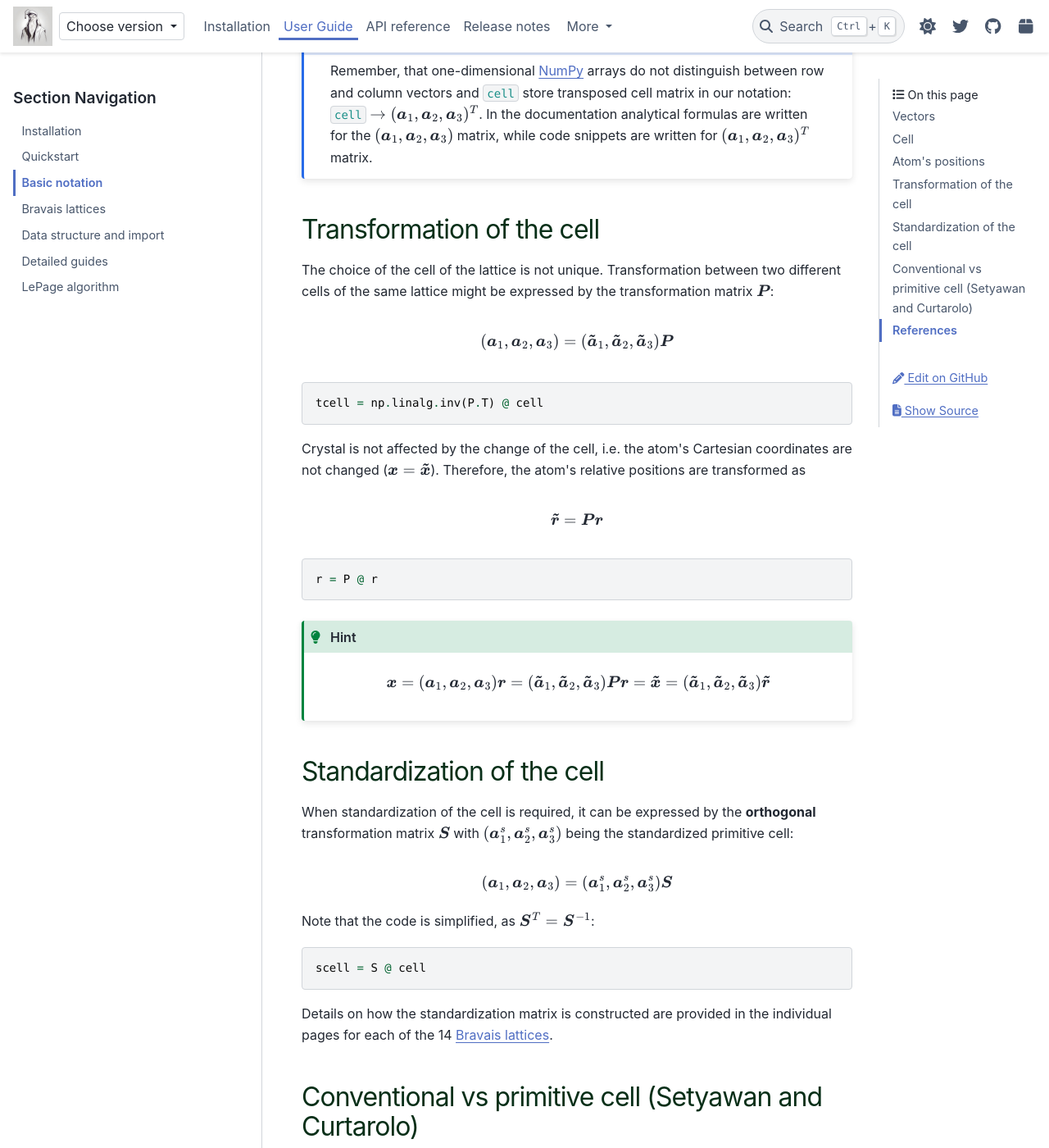
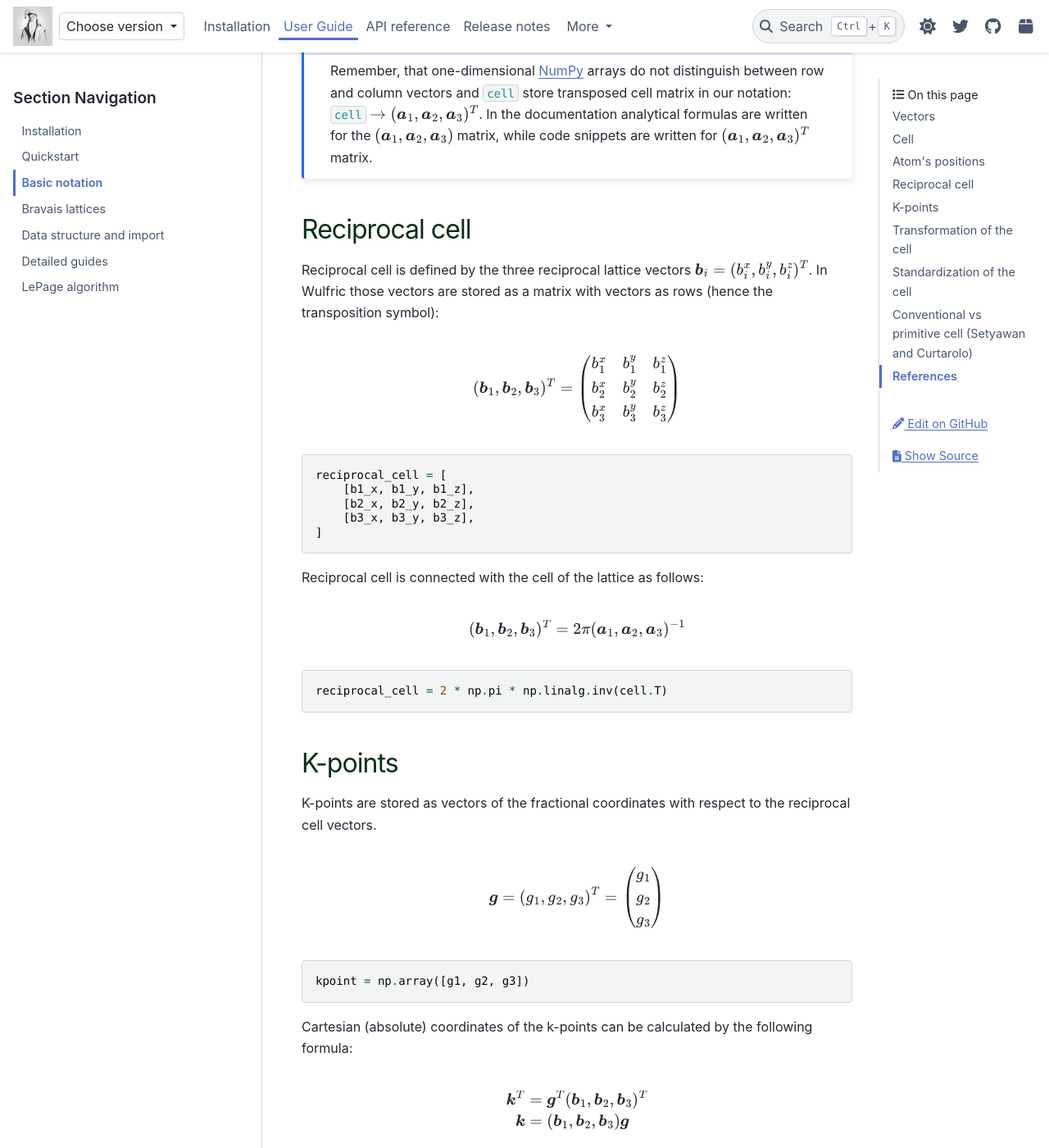
Before and after one commit to adrybakov/wulfric, a Sphinx documentation site: the page built from docs/source/user-guide/conventions/main.rst, in a window 1280 px wide and 1400 px high, scrolled down 1909 px. Shown: the whole window at 82% size. Built offline with Sphinx 7.4.7 and the PyData theme 0.15.4, drawn with Linux system fonts in a browser that asks for light colours; a script that is not in the unit is left out; some of the changed text lies outside the part shown.

Commit message:
Add new info for the notation

```diff
--- a/docs/source/user-guide/conventions/main.rst
+++ b/docs/source/user-guide/conventions/main.rst
@@ -55,7 +55,6 @@ a matrix with vectors as rows (hence the transposition symbol):
     That definition of the cell is the same as in the |spglib-python|_ and is a
     transpose of the definition of the C |spglib|_.
 
-
 Atom's positions
 ================
 
@@ -101,6 +100,80 @@ Cartesian (absolute) coordinates of the atoms can be calculated by the following
     snippets are written for
     :math:`(\boldsymbol{a}_1, \boldsymbol{a}_2, \boldsymbol{a}_3)^T` matrix.
 
+Reciprocal cell
+===============
+
+Reciprocal cell is defined by the three reciprocal lattice vectors
+:math:`\boldsymbol{b}_i = (b_i^x, b_i^y, b_i^z)^T`. In Wulfric those vectors are stored as
+a matrix with vectors as rows (hence the transposition symbol):
+
+.. math::
+
+    (\boldsymbol{b}_1, \boldsymbol{b}_2, \boldsymbol{b}_3)^T
+    =
+    \begin{pmatrix}
+      b_1^x & b_1^y & b_1^z \\
+      b_2^x & b_2^y & b_2^z \\
+      b_3^x & b_3^y & b_3^z
+    \end{pmatrix}
+
+.. code-block:: python
+
+        reciprocal_cell = [
+            [b1_x, b1_y, b1_z],
+            [b2_x, b2_y, b2_z],
+            [b3_x, b3_y, b3_z],
+        ]
+
+Reciprocal cell is connected with the cell of the lattice as follows:
+
+.. math::
+
+    (\boldsymbol{b}_1, \boldsymbol{b}_2, \boldsymbol{b}_3)^T
+    =
+    2\pi(\boldsymbol{a}_1, \boldsymbol{a}_2, \boldsymbol{a}_3)^{-1}
+
+.. code-block:: python
+
+    reciprocal_cell = 2 * np.pi * np.linalg.inv(cell.T)
+
+K-points
+========
+
+K-points are stored as vectors of the fractional coordinates with respect to the
+reciprocal cell vectors.
+
+.. math::
+
+    \boldsymbol{g}
+    =
+    (g_1,g_2,g_3)^T
+    =
+    \begin{pmatrix} g_1 \\ g_2 \\ g_3 \end{pmatrix}
+
+.. code-block:: python
+
+        kpoint = np.array([g1, g2, g3])
+
+Cartesian (absolute) coordinates of the k-points can be calculated by the following formula:
+
+.. math::
+
+    \boldsymbol{k}^T
+    &=
+    \boldsymbol{g}^T(\boldsymbol{b}_1, \boldsymbol{b}_2, \boldsymbol{b}_3)^T\\
+    \boldsymbol{k}
+    &=
+    (\boldsymbol{b}_1, \boldsymbol{b}_2, \boldsymbol{b}_3) \boldsymbol{g}
+
+.. code-block:: python
+
+    k = g @ reciprocal_cell
+    # or
+    k = reciprocal_cell.T @ g
+
+
+
 
 Transformation of the cell
 ==========================
@@ -147,10 +220,34 @@ the atom's relative positions are transformed as
         =
         (\boldsymbol{\tilde{a}}_1, \boldsymbol{\tilde{a}}_2, \boldsymbol{\tilde{a}}_3)\boldsymbol{\tilde{r}}
 
+Reciprocal cell is changed by the transformation as follows:
+
+.. math::
+
+    (\boldsymbol{b}_1, \boldsymbol{b}_2, \boldsymbol{b}_3)
+    =
+    (\boldsymbol{\tilde{b}}_1, \boldsymbol{\tilde{b}}_2, \boldsymbol{\tilde{b}}_3) (\boldsymbol{P}^{-1})^T
+
+.. code-block:: python
+
+    reciprocal_tcell = np.linalg.inv(P) @ reciprocal_cell
+
+Relative positions of the k-points are transformed as follows:
+
+.. math::
+
+    \boldsymbol{\tilde{g}}
+    =
+    (\boldsymbol{P}^{-1})^T\boldsymbol{g}
+
+.. code-block:: python
+
+    tg = np.linalg.inv(P).T @ g
+
 Standardization of the cell
 ===========================
 
-When standardization of the cell is required, it can be expressed by the **orthogonal**
+When standardization of the cell is required, it can be expressed by the
 transformation matrix :math:`\boldsymbol{S}` with
 :math:`(\boldsymbol{a}_1^s, \boldsymbol{a}_2^s, \boldsymbol{a}_3^s)`
 being the standardized primitive cell:
@@ -161,11 +258,9 @@ being the standardized primitive cell:
     =
     (\boldsymbol{a}_1^s, \boldsymbol{a}_2^s, \boldsymbol{a}_3^s) \boldsymbol{S}
 
-Note that the code is simplified, as :math:`\boldsymbol{S}^T = \boldsymbol{S}^{-1}`:
-
-.. code-block:: python
-
-    scell = S @ cell
+.. note::
+    Matrix :math:`\boldsymbol{S}` is orthonormal for all Bravais lattices, except for
+    the :ref:`guide_mclc`. All matrices satisfy :math:`\det(\boldsymbol{S}) = 1`.
 
 
 Details on how the standardization matrix is constructed are provided in the individual
```
Also changed, not shown: other parts of docs/source/user-guide/conventions/main.rst (+1 -1 lines).
